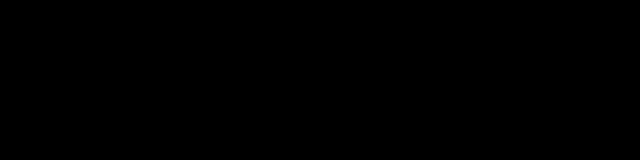
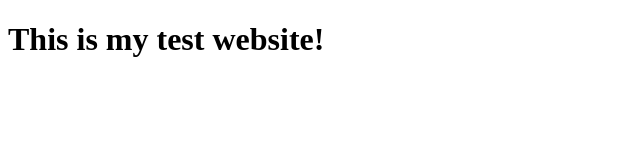
Before and after one commit to aseber/aseber.github.io, a plain HTML site: page index.html in a window 1280 px wide. Shown: the whole page, without its empty margins (0-640 px from the left). Drawn offline with Linux system fonts and the light colour scheme.

Commit message:
Removed black background

```diff
--- a/index.html
+++ b/index.html
@@ -1,4 +1,3 @@
 <!DOCTYPE html>
 <title>Austin Seber</title>
-<h1>This is a test</h1>
-<body bgcolor="#000000">
+<h1>This is my test website!</h1>
```
